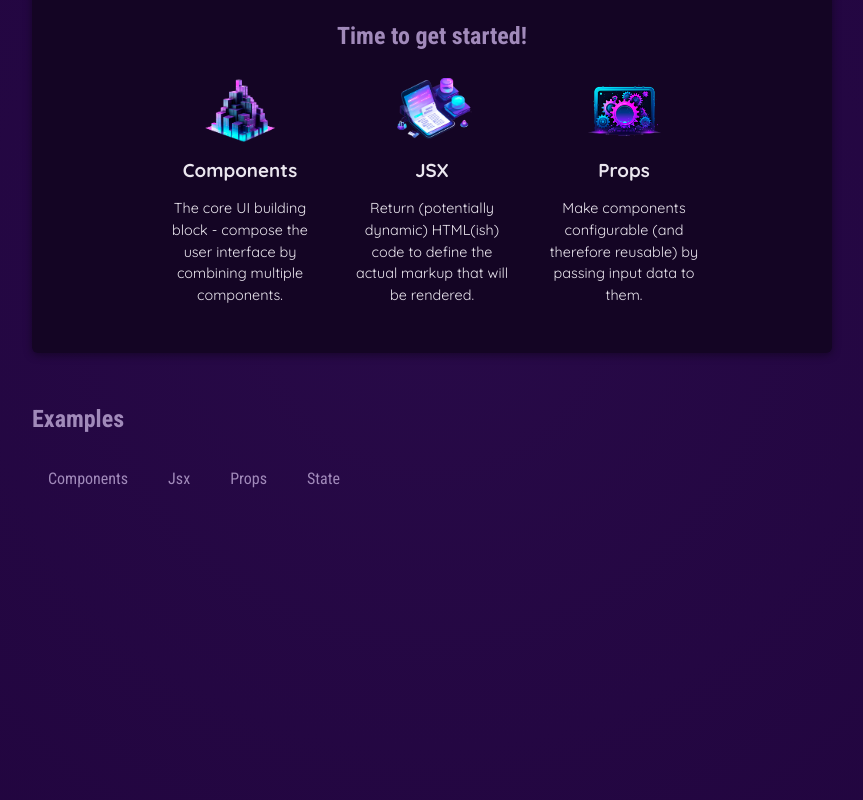
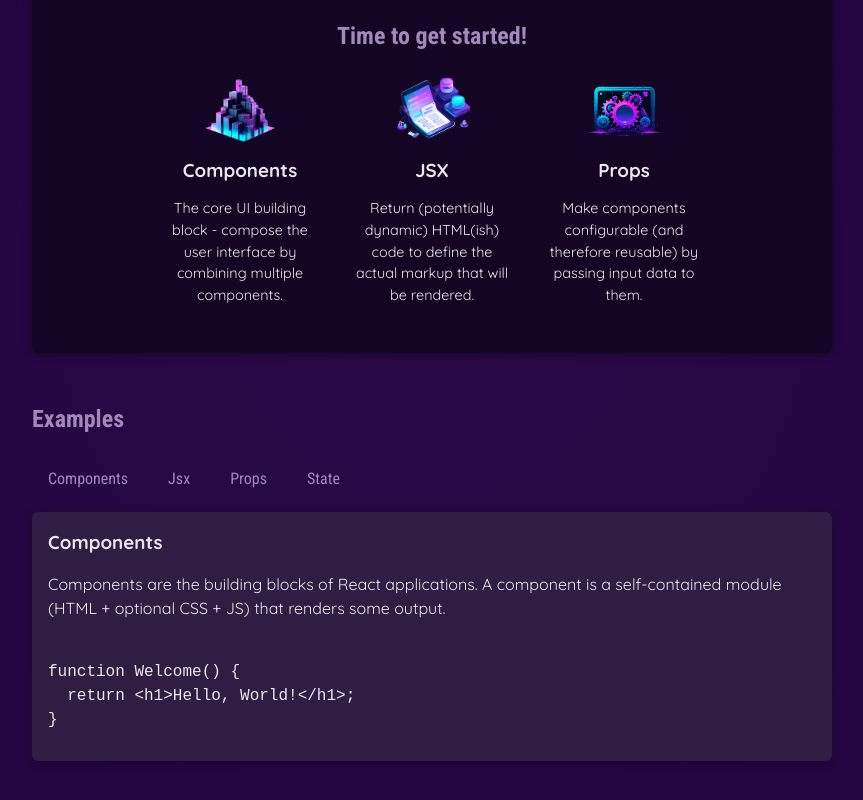
Before and after one commit to kaiansamuel/React_Essentials, a React (Vite) app: page / in a window 1280 px wide. Shown: the part 346-1146 px from the top of the page, without its empty margins (208-1071 px from the left). Built offline with nearby package versions, Linux system fonts and the light colour scheme.

Commit message:
Create a Examples session

```diff
--- a/src/App.jsx
+++ b/src/App.jsx
@@ -1,10 +1,16 @@
+import { useState } from 'react'
 import { CORE_CONCEPTS } from './data.js'
 import Header from './components/Header/Header.jsx';
 import CoreConcept from './components/CoreConcept.jsx';
 import TabButton from './components/TabButton.jsx';
-
+import { EXAMPLES } from './data.js'
 
 function App() {
+  const [ selectedTopic, setSelectedTopic ] = useState('components')
+  function handleSelect(selectedButton){
+    setSelectedTopic(selectedButton)
+    console.log(selectedTopic)
+  }
   return (
     <div>
       <Header />
@@ -20,11 +26,20 @@
         <section id='examples'>
           <h2>Examples</h2>
           <menu>
-            <TabButton>Components</TabButton>
-            <TabButton>Jsx</TabButton>
-            <TabButton>Props</TabButton>
-            <TabButton>State</TabButton>
+            <TabButton onSelect={() => handleSelect('components')}>Components</TabButton>
+            <TabButton onSelect={() => handleSelect('jsx')}>Jsx</TabButton>
+            <TabButton onSelect={() => handleSelect('props')}>Props</TabButton>
+            <TabButton onSelect={() => handleSelect('state')}>State</TabButton>
           </menu>
+          <div id="tab-content">
+            <h3>{EXAMPLES[selectedTopic].title}</h3>
+            <p>{EXAMPLES[selectedTopic].description}</p>
+            <pre>
+              <code>
+                {EXAMPLES[selectedTopic].code}
+              </code>
+            </pre>
+          </div>
         </section>
       </main>
     </div>
--- a/src/components/TabButton.jsx
+++ b/src/components/TabButton.jsx
@@ -1,7 +1,7 @@
-const TabButton = ({ children }) => {
-  return (
+const TabButton = ({ children, onSelect }) => {
+    return (
     <li>
-      <button>{ children }</button>
+      <button onClick={onSelect}>{ children }</button>
     </li>
   )
 }
--- a/src/data.js
+++ b/src/data.js
@@ -29,3 +29,54 @@
       'React-managed data which, when changed, causes the component to re-render & the UI to update.',
   },
 ];
+
+export const EXAMPLES = {
+  components: {
+    title: 'Components',
+    description:
+      'Components are the building blocks of React applications. A component is a self-contained module (HTML + optional CSS + JS) that renders some output.',
+    code: `
+function Welcome() {
+  return <h1>Hello, World!</h1>;
+}`,
+  },
+  jsx: {
+    title: 'JSX',
+    description:
+      'JSX is a syntax extension to JavaScript. It is similar to a template language, but it has full power of JavaScript (e.g., it may output dynamic content).',
+    code: `
+<div>
+  <h1>Welcome {userName}</h1>
+  <p>Time to learn React!</p>
+</div>`,
+  },
+  props: {
+    title: 'Props',
+    description:
+      'Components accept arbitrary inputs called props. They are like function arguments.',
+    code: `
+function Welcome(props) {
+  return <h1>Hello, {props.name}</h1>;
+}`,
+  },
+  state: {
+    title: 'State',
+    description:
+      'State allows React components to change their output over time in response to user actions, network responses, and anything else.',
+    code: `
+function Counter() {
+  const [isVisible, setIsVisible] = useState(false);
+
+  function handleClick() {
+    setIsVisible(true);
+  }
+
+  return (
+    <div>
+      <button onClick={handleClick}>Show Details</button>
+      {isVisible && <p>Amazing details!</p>}
+    </div>
+  );
+}`,
+  },
+};
```
